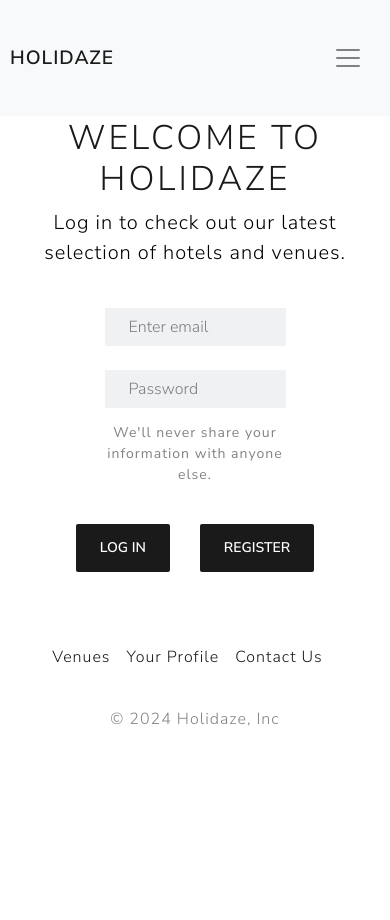
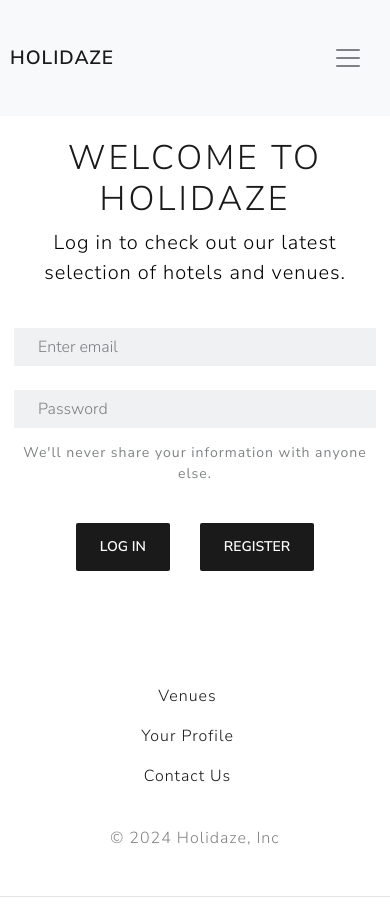
Before and after one commit to JeanettKM/JeanettKM_Eksamen_FD-Copy, a React (Vite) app in the folder Frontend-Dev Eksamen 2/: page / in a window 390 px wide. Before the commit the page ends 844 px from the top, so only its background shows below. Built offline with nearby package versions, Linux system fonts and the light colour scheme.

Commit message:
Fixed alot of layout issues

```diff
--- a/Frontend-Dev Eksamen 2/src/App.css
+++ b/Frontend-Dev Eksamen 2/src/App.css
@@ -35,12 +35,119 @@ button {
   padding-top: 10px;
 }
 
+.text-center {
+  max-width: 600px;
+  width: 100%;
+}
+
 .venue-card,
 .text-center {
-  border-radius: 3px;
+  border-radius: 2px;
+  border: none;
 }
 
 .card-img-top,
 .card-header {
-  border-radius: 3px 3px 0 0;
+  border-radius: 2px 2px 0 0;
 }
+
+.venue-card,
+.card {
+  box-shadow: rgba(0, 0, 0, 0.15) 0px 2px 2px 0px;
+  box-shadow: rgba(0, 0, 0, 0.07) 0px 1px 1px, rgba(0, 0, 0, 0.07) 0px 2px 2px,
+    rgba(0, 0, 0, 0.07) 0px 4px 4px, rgba(0, 0, 0, 0.07) 0px 8px 8px,
+    rgba(0, 0, 0, 0.07) 0px 16px 16px;
+}
+
+.card {
+  box-shadow: rgba(0, 0, 0, 0.1) 0px 1px 3px 0px,
+    rgba(0, 0, 0, 0.06) 0px 1px 2px 0px;
+}
+
+.VenueContainer {
+  background: #00000004;
+  padding-bottom: 40px;
+  box-shadow: rgba(17, 12, 46, 0.15) 0px 48px 100px 0px;
+}
+
+.g-4 {
+  padding-top: 20px;
+}
+
+.col-12 {
+  margin-top: 40px;
+}
+
+.card-header {
+  background-color: white;
+}
+
+/* Common styles for all cards */
+.venue-card {
+  display: flex;
+  flex-direction: column;
+  width: 100%;
+  justify-content: space-evenly;
+  min-width: 250px;
+}
+
+/* Image in the card */
+.venue-card .card-img-top {
+  width: 100%;
+  height: 200px;
+  object-fit: cover;
+}
+
+/* Card body */
+.venue-card .card-body {
+  flex-grow: 1;
+  overflow: hidden;
+  color: var(--text-color);
+}
+
+/* Card text */
+.venue-card .card-text {
+  white-space: nowrap;
+  overflow: hidden;
+  text-overflow: ellipsis;
+  color: var(--text-color);
+}
+
+.my-4 {
+  color: rgba(0, 0, 0, 0.269);
+  box-shadow: rgba(17, 17, 26, 0.1) 0px 1px 0px;
+}
+
+@media (min-width: 992px) {
+  .container {
+    max-width: 900px;
+    margin: 0 auto; /* Center the container */
+  }
+}
+
+@media (max-width: 400px) {
+  .jumbotron {
+    padding: 2px;
+    margin-top: 20px;
+  }
+  .d-flex {
+    margin-top: 30px;
+  }
+
+  .navbar-nav {
+    text-align: center;
+  }
+
+  .inputWidth {
+    width: 100%;
+    margin: auto;
+  }
+  ul.col-12 {
+    flex-direction: column;
+    text-align: center;
+  }
+  .text-center {
+    margin: 30px auto;
+    max-width: 100%;
+  }
+}
--- a/Frontend-Dev Eksamen 2/src/components/VenueDetail/venueDetail.css
+++ b/Frontend-Dev Eksamen 2/src/components/VenueDetail/venueDetail.css
@@ -1,6 +1,6 @@
 @media (min-width: 992px) {
   .card {
-    max-width: 70%;
+    max-width: 80%;
     margin: 0 auto;
   }
 }
@@ -9,6 +9,7 @@
   width: 100%;
   height: auto;
   border-radius: 2px;
+  box-shadow: rgba(33, 35, 38, 0.1) 0px 10px 10px -10px;
 }
 
 #venue-div {
@@ -20,7 +21,7 @@
 
 .detailsText {
   text-align: start;
-  font-size: 13px;
+  font-size: 14px;
 }
 
 Card.Title {
--- a/Frontend-Dev Eksamen 2/src/components/VenueOverview/VenueCard.jsx
+++ b/Frontend-Dev Eksamen 2/src/components/VenueOverview/VenueCard.jsx
@@ -27,8 +27,7 @@ function VenueCard({ venue }) {
       </Card.Body>
       <ListGroup className="list-group-flush">
         <ListGroup.Item>
-          Location: {venue.location.address}, {venue.location.city},{" "}
-          {venue.location.country}
+          Location: {venue.location.city}, {venue.location.country}
         </ListGroup.Item>
         <ListGroup.Item>Rated: {venue.rating}</ListGroup.Item>
         <ListGroup.Item>Price: {venue.price}</ListGroup.Item>
--- a/Frontend-Dev Eksamen 2/src/components/VenueOverview/VenueOverview.jsx
+++ b/Frontend-Dev Eksamen 2/src/components/VenueOverview/VenueOverview.jsx
@@ -10,7 +10,7 @@ const VenueOverview = () => {
   const [venues, setVenues] = useState([]);
   const [displayedVenues, setDisplayedVenues] = useState([]);
   const [currentPage, setCurrentPage] = useState(1);
-  const itemsPerPage = 4;
+  const itemsPerPage = 6;
 
   useEffect(() => {
     FetchAPI("venues").then((data) => {
@@ -42,7 +42,7 @@ const VenueOverview = () => {
           Can you find the perfect venue for your next event?
         </p>
         <hr className="my-4" />
-        <Container>
+        <Container className="VenueContainer">
           <Row xs={1} md={2} lg={3} className="g-4">
             {displayedVenues.map((venue) => (
               <Col key={venue.id} xs={12}>
--- a/Frontend-Dev Eksamen 2/src/components/VenueOverview/venueOverview.css
+++ b/Frontend-Dev Eksamen 2/src/components/VenueOverview/venueOverview.css
@@ -1,34 +1,3 @@
-/* Common styles for all cards */
-.venue-card {
-  display: flex;
-  flex-direction: column;
-  margin: 5px;
-  min-height: 200px; /* Minimum height for the card */
-  padding-bottom: 30px; /* Extra bottom padding to accommodate the button */
-}
-
-/* Image in the card */
-.venue-card .card-img-top {
-  width: 100%;
-  height: 200px;
-  object-fit: cover;
-}
-
-/* Card body */
-.venue-card .card-body {
-  flex-grow: 1;
-  overflow: hidden;
-  color: var(--text-color);
-}
-
-/* Card text */
-.venue-card .card-text {
-  white-space: nowrap;
-  overflow: hidden;
-  text-overflow: ellipsis;
-  color: var(--text-color);
-}
-
 /* Jumbotron */
 
 div.jumbotron {
@@ -47,6 +16,7 @@ div.jumbotron {
 .venue-card .card {
   height: 100%;
   max-height: 400px; /* Maximum height for the card */
+  min-height: 400px;
 }
 
 /* Styling for list group items */
@@ -62,16 +32,3 @@ div.jumbotron {
   flex-wrap: wrap;
   justify-content: space-between;
 }
-
-@media (min-width: 992px) {
-  .container {
-    max-width: 80%;
-    margin: 0 auto; /* Center the container */
-  }
-}
-
-@media (max-width: 400px) {
-  .jumbotron {
-    padding: 2px;
-  }
-}
```
